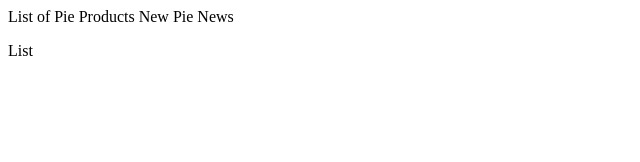
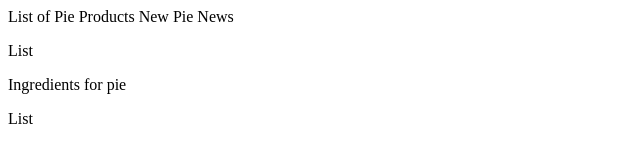
Before and after one commit to julian-practice/com.pie.demo, a plain HTML site: page WebContent/index.html in a window 1280 px wide. Shown: the whole page, without its empty margins (0-640 px from the left). Drawn offline with Linux system fonts and the light colour scheme.

Commit message:
changed index.html for a bug fix
had to fix a bug - must merge new r2_index and r2_contacts

```diff
--- a/WebContent/index.html
+++ b/WebContent/index.html
@@ -10,5 +10,7 @@ List of Pie Products
 
 <span>New Pie News</span>
 <p>List</p>
+<span>Ingredients for pie</span>
+<p>List</p>
 </body>
 </html>
```
